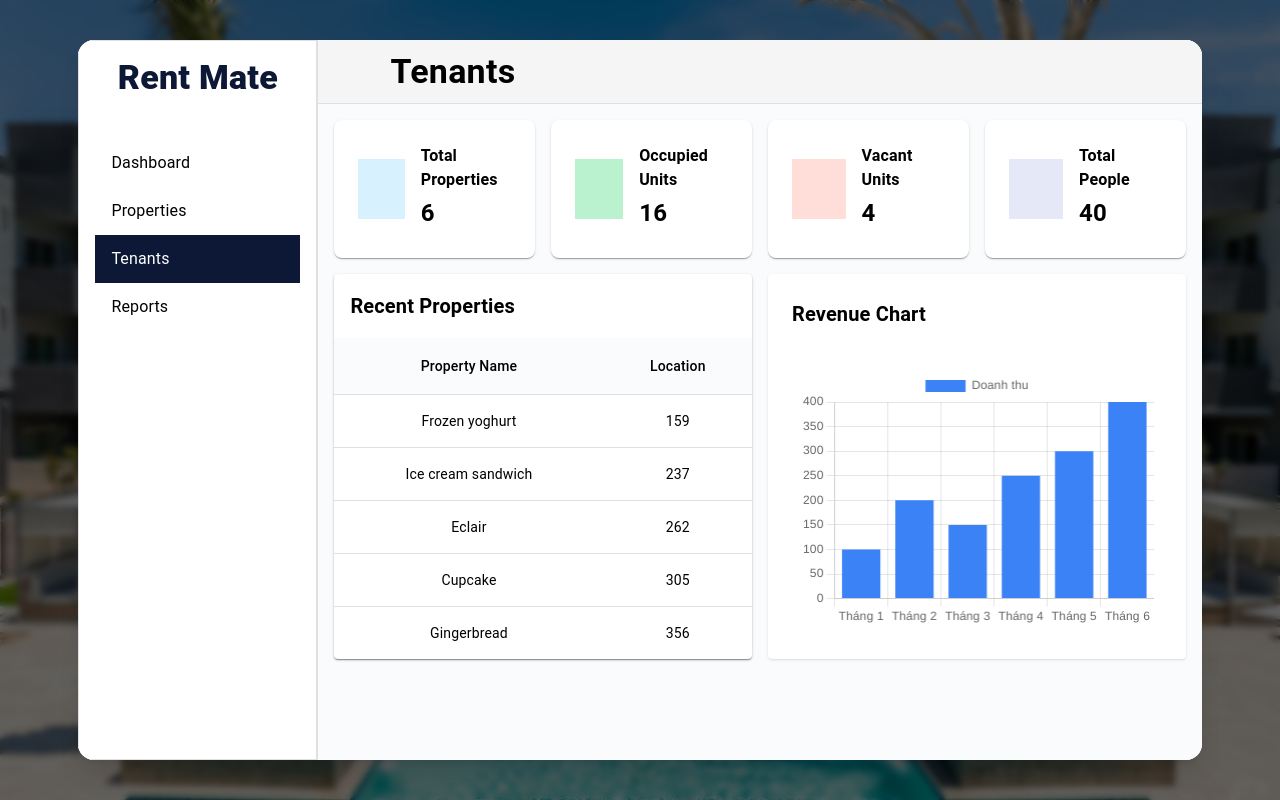
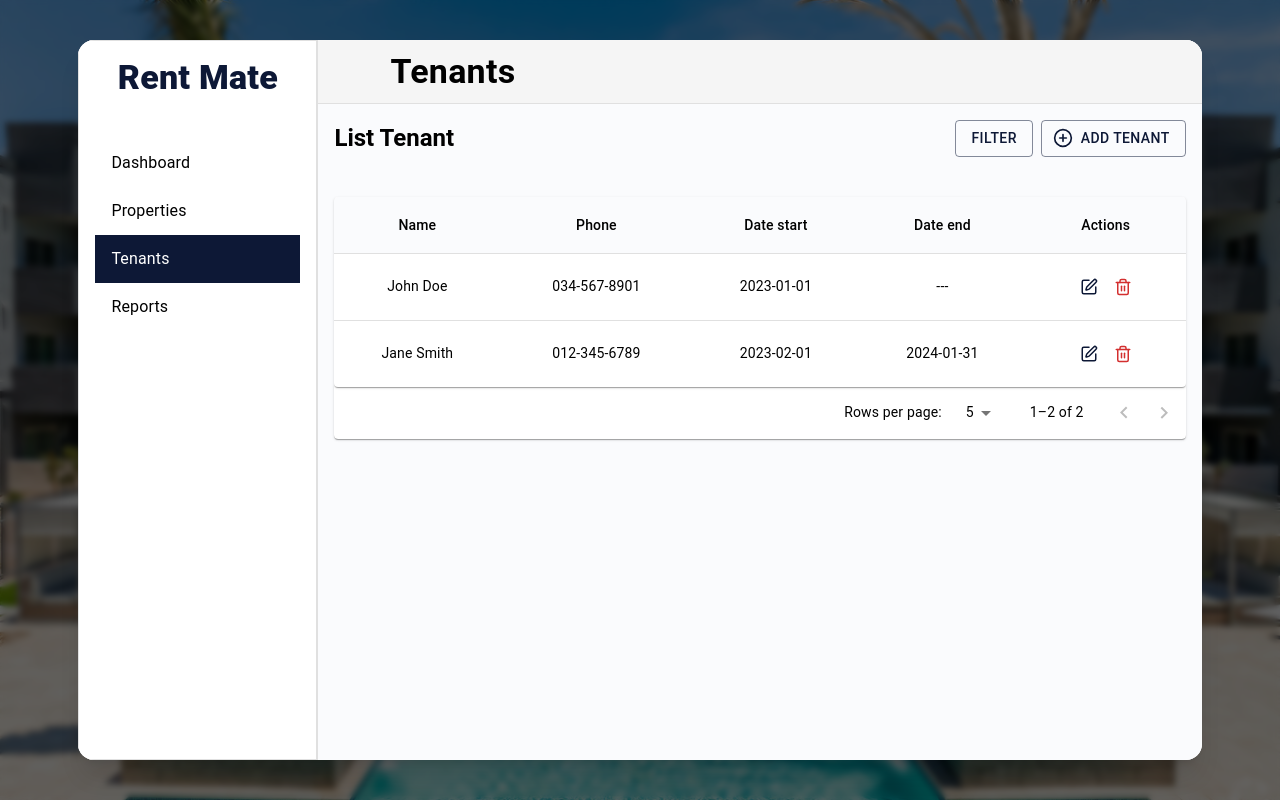
Before and after one commit to NhanPL/rentmate, a React (Vite) app in the folder front-end/: page /tenants in a window 1280 px wide. Built offline with nearby package versions, Linux system fonts and the light colour scheme; some icons are missing.

Commit message:
Init page Tenant

```diff
--- /dev/null
+++ b/front-end/src/pages/tenants/TenantFilter.tsx
@@ -0,0 +1,73 @@
+import React from 'react';
+import { Dialog, DialogTitle, DialogContent, DialogActions, Button, TextField, Grid, MenuItem } from '@mui/material';
+
+type TenantFilterProps = {
+  open: boolean;
+  onClose: () => void;
+  onFilter: (filter: { name: string; phone: string; status: string }) => void;
+  initialFilter?: { name: string; phone: string; status: string };
+};
+
+const statusOptions = [
+  { value: '', label: 'All' },
+  { value: 'active', label: 'Active' },
+  { value: 'inactive', label: 'Inactive' },
+];
+
+const TenantFilter: React.FC<TenantFilterProps> = ({
+  open,
+  onClose,
+  onFilter,
+  initialFilter = { name: '', phone: '', status: '' },
+}) => {
+  const [filter, setFilter] = React.useState(initialFilter);
+
+  React.useEffect(() => {
+    setFilter(initialFilter);
+  }, [initialFilter, open]);
+
+  const handleChange = (e: React.ChangeEvent<HTMLInputElement>) => {
+    setFilter({ ...filter, [e.target.name]: e.target.value });
+  };
+
+  const handleSubmit = (e: React.FormEvent) => {
+    e.preventDefault();
+    onFilter(filter);
+    onClose();
+  };
+
+  return (
+    <Dialog open={open} onClose={onClose} maxWidth="xs" fullWidth>
+      <DialogTitle>Filter Tenants</DialogTitle>
+      <form onSubmit={handleSubmit}>
+        <DialogContent>
+          <Grid container spacing={2}>
+            <Grid size={12}>
+              <TextField label="Name" name="name" value={filter.name} onChange={handleChange} fullWidth autoFocus />
+            </Grid>
+            <Grid size={12}>
+              <TextField label="Phone" name="phone" value={filter.phone} onChange={handleChange} fullWidth />
+            </Grid>
+            <Grid size={12}>
+              <TextField select label="Status" name="status" value={filter.status} onChange={handleChange} fullWidth>
+                {statusOptions.map((option) => (
+                  <MenuItem key={option.value} value={option.value}>
+                    {option.label}
+                  </MenuItem>
+                ))}
+              </TextField>
+            </Grid>
+          </Grid>
+        </DialogContent>
+        <DialogActions>
+          <Button onClick={onClose}>Cancel</Button>
+          <Button type="submit" variant="contained">
+            Filter
+          </Button>
+        </DialogActions>
+      </form>
+    </Dialog>
+  );
+};
+
+export default TenantFilter;
--- /dev/null
+++ b/front-end/src/pages/tenants/Tenants.tsx
@@ -0,0 +1,107 @@
+import { Box, Button, Card, IconButton, Typography } from '@mui/material';
+import { Edit, PlusCircle, Trash2 } from 'lucide-react';
+import React from 'react';
+import FormTenant, { TenantFormData } from '../../components/form/formTenant/FormTenant';
+import TableCommon from '../../components/tableCommon/TableCommon';
+import TenantFilter from './TenantFilter';
+
+const initialTenants: TenantFormData[] = [
+  {
+    name: 'John Doe',
+    contactInfo: '034-567-8901',
+    leaseStartDate: '2023-01-01',
+    leaseEndDate: '',
+  },
+  {
+    name: 'Jane Smith',
+    contactInfo: '012-345-6789',
+    leaseStartDate: '2023-02-01',
+    leaseEndDate: '2024-01-31',
+  },
+];
+
+const Tenants: React.FC = () => {
+  const [openForm, setOpenForm] = React.useState(false);
+  const [openFilter, setOpenFilter] = React.useState(false);
+  const [filterKeyword, setFilterKeyword] = React.useState({ name: '', phone: '', status: '' });
+  const [tenants, setTenants] = React.useState<TenantFormData[]>(initialTenants);
+  const [editTenant, setEditTenant] = React.useState<TenantFormData | null>(null);
+
+  const filteredTenants = (data: { name: string; phone: string; status: string }) => {
+    setFilterKeyword(data);
+    console.log(tenants, filterKeyword);
+  };
+
+  const headName = ['Name', 'Phone', 'Date start', 'Date end', 'Actions'];
+  const data = tenants.map((tenant, idx) => ({
+    name: tenant.name,
+    contactInfo: tenant.contactInfo,
+    leaseStartDate: tenant.leaseStartDate,
+    leaseEndDate: tenant.leaseEndDate || '---',
+    actions: (
+      <>
+        <IconButton
+          color="primary"
+          onClick={() => {
+            setEditTenant(tenant);
+            setOpenForm(true);
+          }}
+        >
+          <Edit size={18} />
+        </IconButton>
+        <IconButton
+          color="error"
+          onClick={() => {
+            setTenants((prev) => prev.filter((_, i) => i !== idx));
+          }}
+        >
+          <Trash2 size={18} />
+        </IconButton>
+      </>
+    ),
+  }));
+
+  return (
+    <Box className="flex flex-col gap-6 p-4">
+      <Box className="flex items-center justify-between mb-4">
+        <Typography variant="h5" fontWeight={700}>
+          List Tenant
+        </Typography>
+        <Box className="flex gap-2">
+          <Button variant="outlined" onClick={() => setOpenFilter(true)}>
+            Filter
+          </Button>
+          <Button
+            variant="outlined"
+            startIcon={<PlusCircle size={20} />}
+            onClick={() => {
+              setEditTenant(null);
+              setOpenForm(true);
+            }}
+          >
+            Add Tenant
+          </Button>
+        </Box>
+      </Box>
+      <Card>
+        <TableCommon headName={headName} data={data} isPanigation />
+      </Card>
+      <FormTenant
+        open={openForm}
+        onClose={() => {
+          setOpenForm(false);
+          setEditTenant(null);
+        }}
+        initialData={editTenant || undefined}
+      />
+      <TenantFilter
+        open={openFilter}
+        onClose={() => setOpenFilter(false)}
+        onFilter={filteredTenants}
+        initialFilter={filterKeyword}
+      />
+    </Box>
+  );
+};
+
+export default Tenants;
--- a/front-end/src/routes/Router.tsx
+++ b/front-end/src/routes/Router.tsx
@@ -9,6 +9,7 @@ import AdminLayout from '../layouts/adminLayout/AdminLayout';
 import Properties from '../pages/properties/Properties';
 import PropertiesDetail from '../pages/properties/Detail';
 import Room from '../pages/room/Room';
+import Tenants from '../pages/tenants/Tenants';
 
 const AppRouter: React.FC = () => {
   return (
@@ -68,7 +69,7 @@ const AppRouter: React.FC = () => {
           element={
             <CommonLayout>
               <AdminLayout>
-                <Dashboard />
+                <Tenants />
               </AdminLayout>
             </CommonLayout>
           }
```
